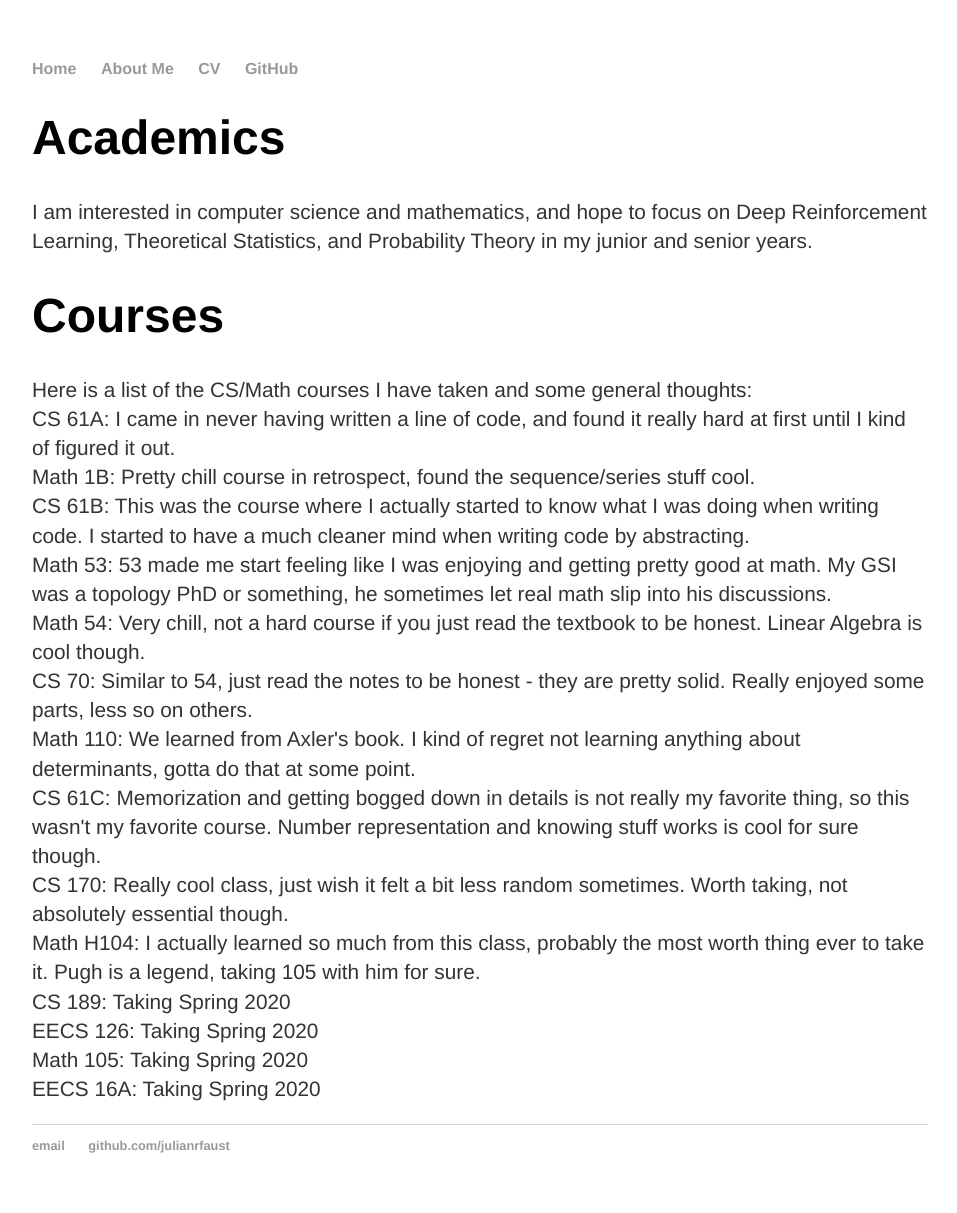
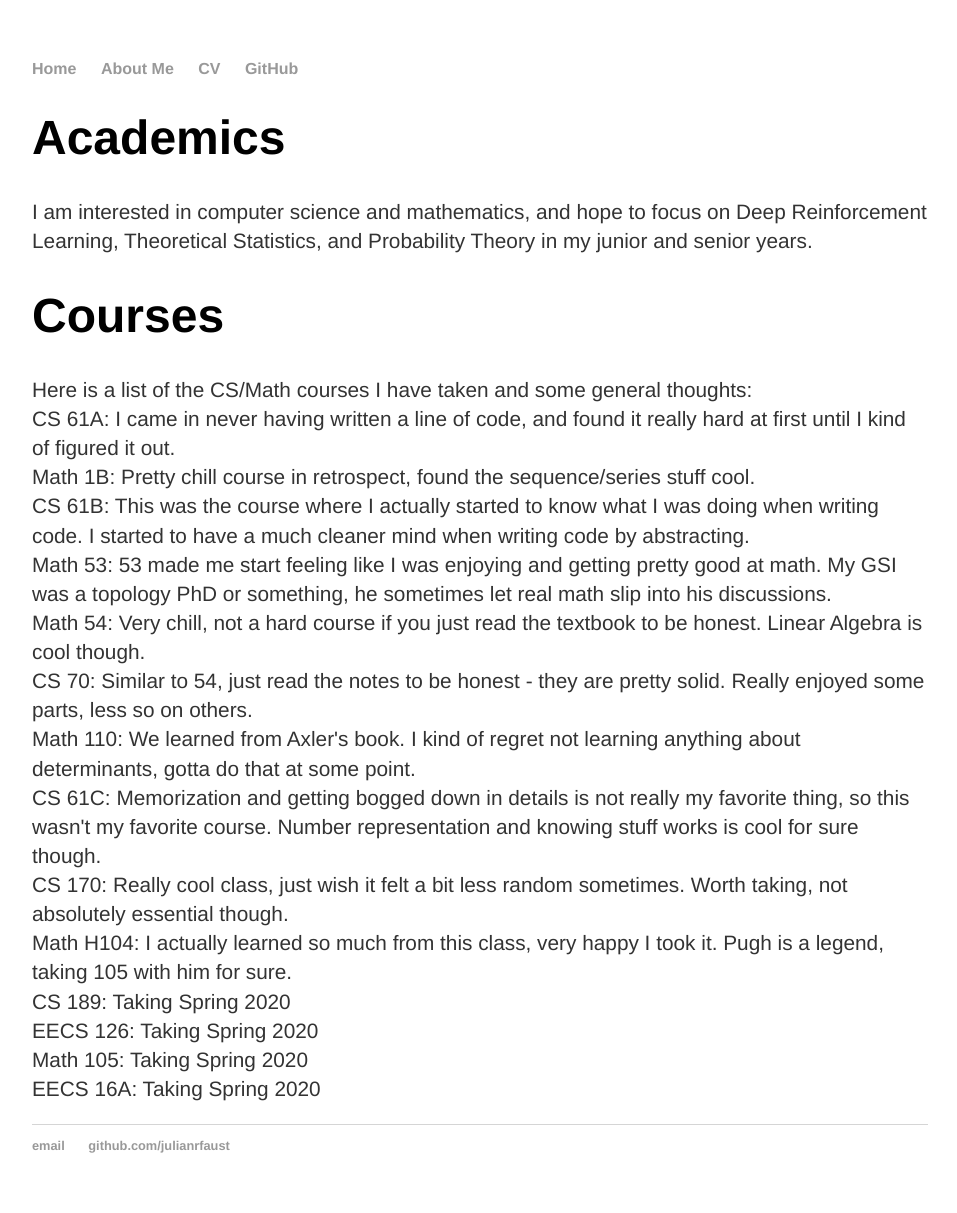
Before and after one commit to julianrfaust/julianrfaust.github.io, a Jekyll site: the page built from aboutme.html, in a window 1280 px wide. Shown: the whole page, without its empty margins (160-1117 px from the left). Built offline with Jekyll 4.4.1, drawn with Linux system fonts in a browser that asks for light colours.

Commit message:
Update aboutme.html

```diff
--- a/aboutme.html
+++ b/aboutme.html
@@ -17,7 +17,7 @@ title: Julian Faust
 		Math 110: We learned from Axler's book. I kind of regret not learning anything about determinants, gotta do that at some point. <br>
 		CS 61C: Memorization and getting bogged down in details is not really my favorite thing, so this wasn't my favorite course. Number representation and knowing stuff works is cool for sure though. <br>
 		CS 170: Really cool class, just wish it felt a bit less random sometimes. Worth taking, not absolutely essential though. <br>
-		Math H104: I actually learned so much from this class, probably the most worth thing ever to take it. Pugh is a legend, taking 105 with him for sure. <br>
+		Math H104: I actually learned so much from this class, very happy I took it. Pugh is a legend, taking 105 with him for sure. <br>
 		CS 189: Taking Spring 2020 <br>EECS 126: Taking Spring 2020 <br>Math 105: Taking Spring 2020 <br>EECS 16A: Taking Spring 2020<p>
 
 </div><!-- /.blurb -->
```
